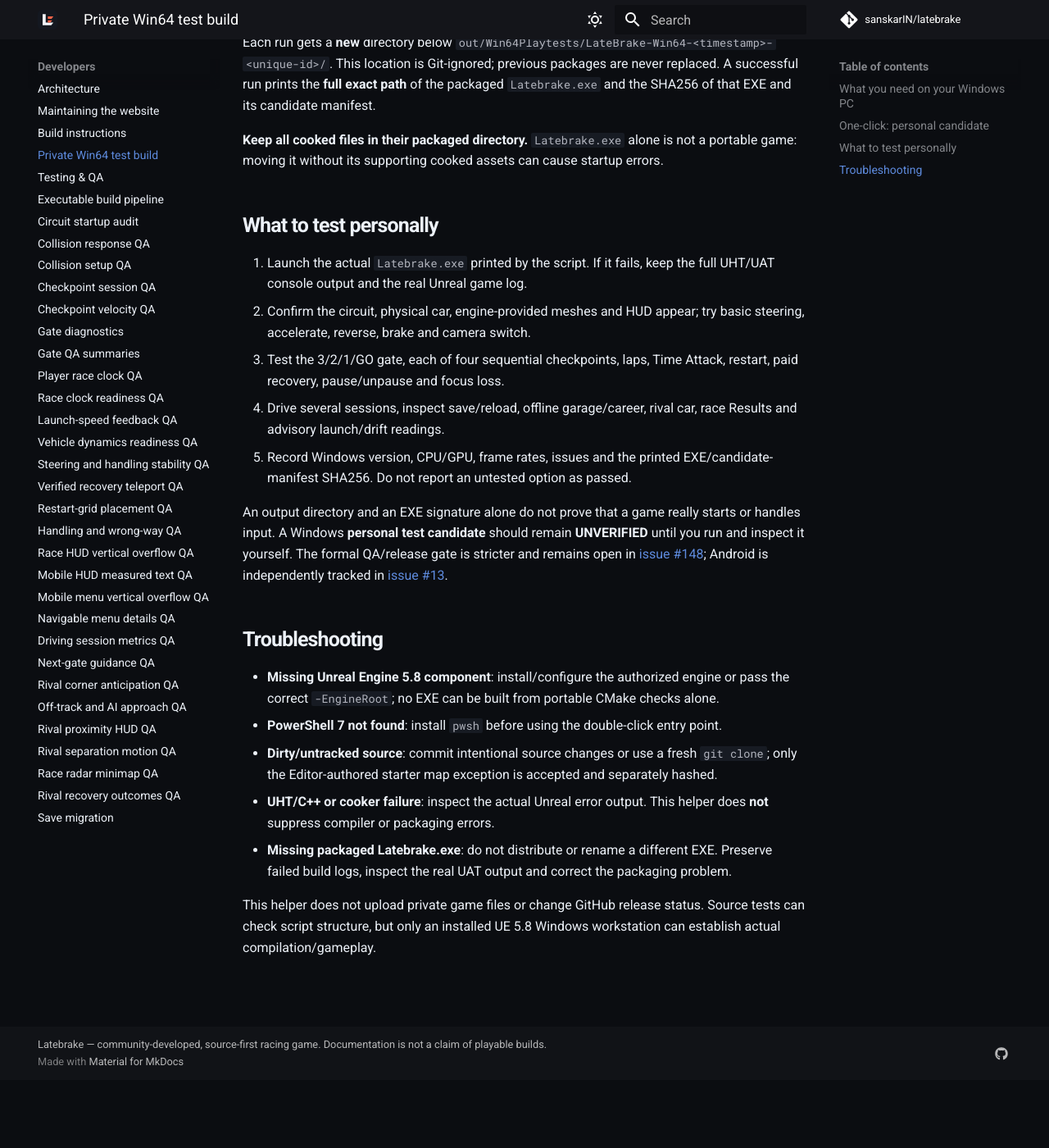
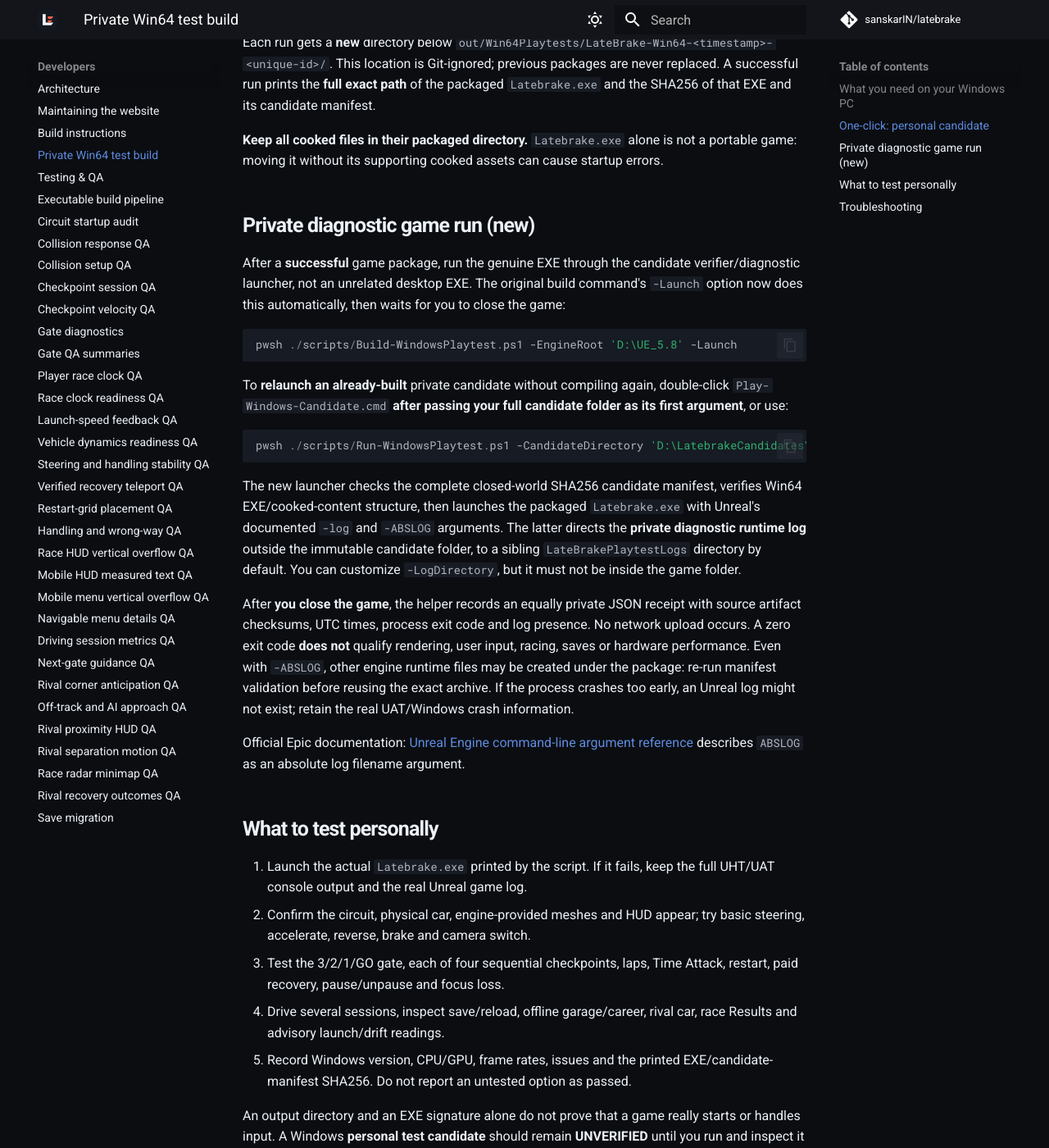
Before and after one commit to sanskarIN/latebrake, an MkDocs documentation site: the page built from docs/WINDOWS_PERSONAL_PLAYTEST.md, in a window 1280 px wide and 1400 px high, scrolled down 1253 px. Shown: the whole window at 82% size. Built offline with MkDocs 1.6.1 and Material for MkDocs 9.7.7, drawn with Linux system fonts in a browser that asks for light colours; comment, search, counter and statistics services are not loaded; before the commit the page ends 2570 px from its top, so only the background shows below that.

Commit message:
docs(win64): describe private guarded gameplay launch, ABSLOG and diagnostics receipt

````diff
--- a/docs/WINDOWS_PERSONAL_PLAYTEST.md
+++ b/docs/WINDOWS_PERSONAL_PLAYTEST.md
@@ -61,6 +61,47 @@
 `Latebrake.exe` alone is not a portable game: moving it without its
 supporting cooked assets can cause startup errors.
 
+## Private diagnostic game run (new)
+
+After a **successful** game package, run the genuine EXE through the
+candidate verifier/diagnostic launcher, not an unrelated desktop EXE.
+The original build command's `-Launch` option now does this
+automatically, then waits for you to close the game:
+
+```powershell
+pwsh ./scripts/Build-WindowsPlaytest.ps1 -EngineRoot 'D:\UE_5.8' -Launch
+```
+
+To **relaunch an already-built** private candidate without compiling again,
+double-click `Play-Windows-Candidate.cmd` **after passing your full
+candidate folder as its first argument**, or use:
+
+```powershell
+pwsh ./scripts/Run-WindowsPlaytest.ps1 -CandidateDirectory 'D:\LatebrakeCandidates\YourRealWin64BuildFolder'
+```
+
+The new launcher checks the complete closed-world SHA256 candidate
+manifest, verifies Win64 EXE/cooked-content structure, then launches the
+packaged `Latebrake.exe` with Unreal's documented `-log` and `-ABSLOG`
+arguments. The latter directs the **private diagnostic runtime log**
+outside the immutable candidate folder, to a sibling
+`LateBrakePlaytestLogs` directory by default. You can customize
+`-LogDirectory`, but it must not be inside the game folder.
+
+After **you close the game**, the helper records an equally private
+JSON receipt with source artifact checksums, UTC times, process exit
+code and log presence. No network upload occurs. A zero exit code
+**does not** qualify rendering, user input, racing, saves or hardware
+performance. Even with `-ABSLOG`, other engine runtime files may be
+created under the package: re-run manifest validation before reusing
+the exact archive. If the process crashes too early, an Unreal log
+might not exist; retain the real UAT/Windows crash information.
+
+Official Epic documentation:
+[Unreal Engine command-line argument reference](
+https://dev.epicgames.com/documentation/en-us/unreal-engine/unreal-engine-command-line-arguments-reference)
+describes `ABSLOG` as an absolute log filename argument.
+
 ## What to test personally
 
 1. Launch the actual `Latebrake.exe` printed by the script. If it fails,
````
